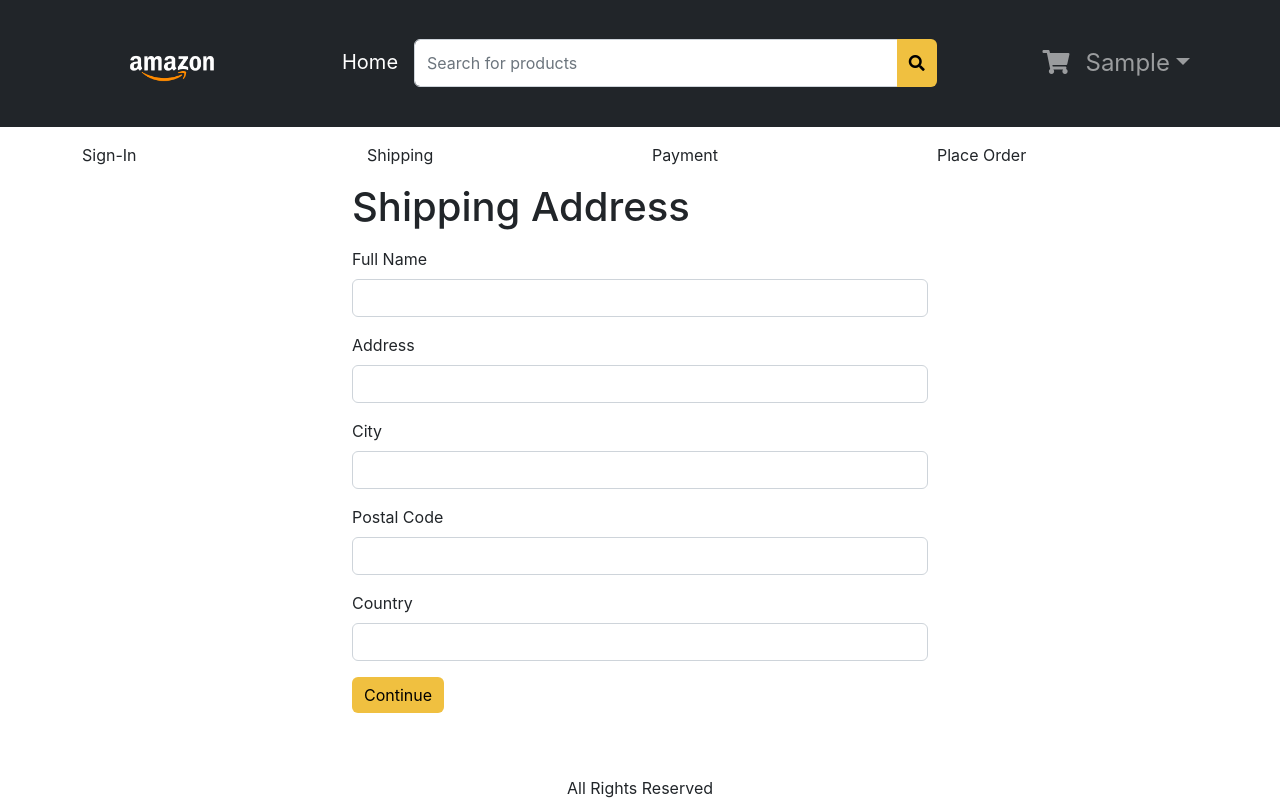
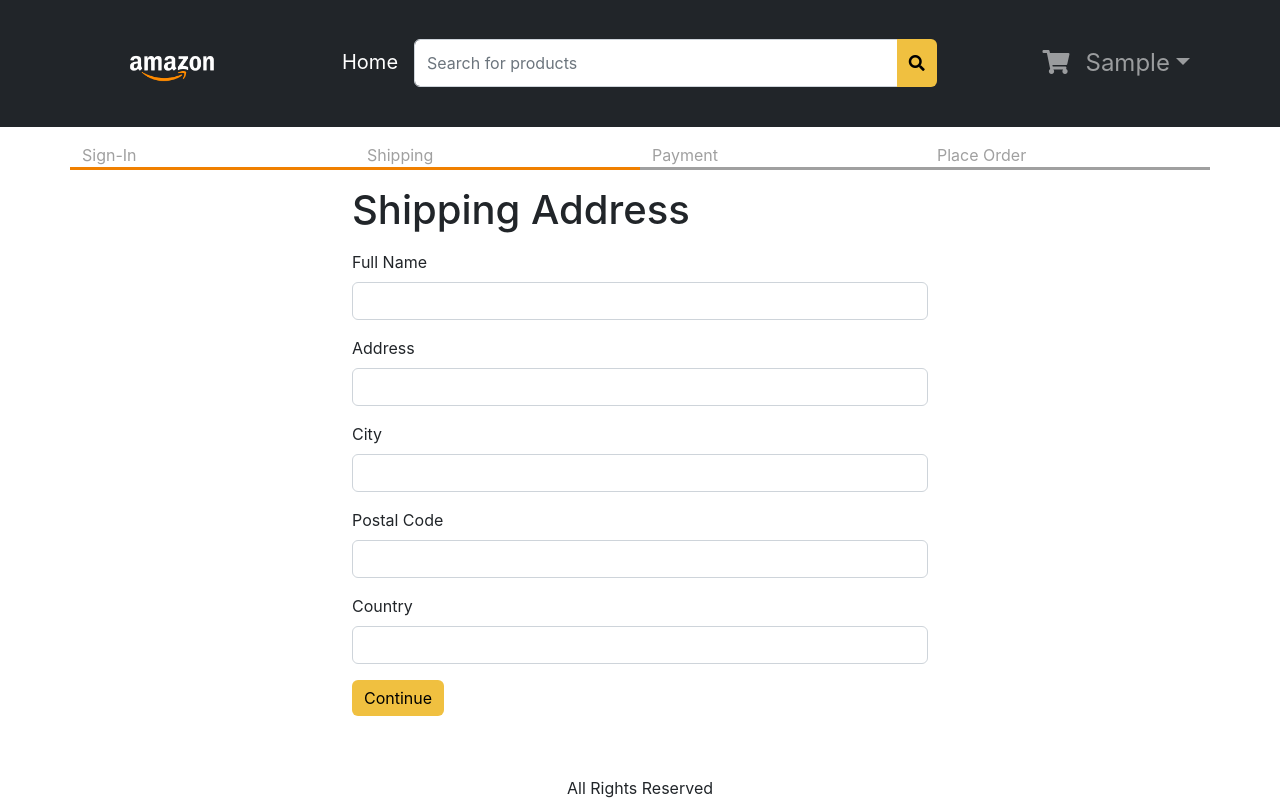
Before and after one commit to DanielBedrack/eshop-amazon, a React (Create React App) app in the folder frontend/: page /shipping in a window 1280 px wide. Built offline with nearby package versions, Linux system fonts and the light colour scheme; sample sign-in values are in the browser's storage.

Commit message:
fixes for display full order rusults in Order Page

```diff
--- a/frontend/src/Pages/OrderPage.js
+++ b/frontend/src/Pages/OrderPage.js
@@ -36,7 +36,7 @@ const OrderPage = () => {
     order: null,
     error: '',
   });
-// console.log(order.shippingPrice);
+  // console.log(order.shippingPrice);
   useEffect(() => {
     const getOrder = async () => {
       dispatch({ type: GET_REQUEST });
@@ -46,7 +46,7 @@ const OrderPage = () => {
           headers: { authorization: `Bearer ${userInfo.token}` },
         });
         dispatch({ type: GET_SUCCESS, payload: data });
-        console.log("Data:"+data)
+        console.log('Data:' + data);
       } catch (err) {
         dispatch({ type: GET_FAIL, payload: getError(err) });
       }
@@ -77,7 +77,7 @@ const OrderPage = () => {
                 <strong>Address: </strong> {order.shippingAddress.address},
                 {order.shippingAddress.city} ,{order.shippingAddress.country}
               </Card.Text>
-              {order.isDelivered ? (
+              {!order.isDelivered ? (
                 <MessageBox variant="success">
                   Delivered at {order.deliveredAt}
                 </MessageBox>
@@ -156,7 +156,7 @@ const OrderPage = () => {
                       <strong> Order Total</strong>
                     </Col>
                     <Col>
-                      <strong>${order.totalPrice}</strong>
+                      <strong>${order.totalPrice.toFixed(2)}</strong>
                     </Col>
                   </Row>
                 </ListGroup.Item>
--- a/frontend/src/Pages/SubmitOrderPage.js
+++ b/frontend/src/Pages/SubmitOrderPage.js
@@ -13,6 +13,7 @@ import Title from '../Components/Shared/Title';
 import CheckoutSteps from '../Components/Shared/CheckoutSteps';
 import { Row, Col, ListGroup, Card, Button } from 'react-bootstrap';
 import Loading from '../Components/Shared/Loading';
+import { getError } from '../Utils';
 
 const reducer = (state, { type }) => {
     switch (type) {
@@ -27,7 +28,6 @@ const reducer = (state, { type }) => {
             return state;
     }
 };
-
 
 
 const SubmitOrderPage = () => {
@@ -56,7 +56,6 @@ const SubmitOrderPage = () => {
             })
             console.log(data)
             console.log(cart.itemsPrice)
-            console.log(userInfo.token)
             dispatch({ type: CREATE_SUCCEEDED });
 
             localStorage.setItem('order', data)
@@ -68,7 +67,7 @@ const SubmitOrderPage = () => {
 
         } catch (err) {
             dispatch({ type: CREATE_FAILED });
-            toast.error(err.message);
+            toast.error(getError(err));
         }
     }
 
--- a/frontend/src/Reducer/storeReducer.js
+++ b/frontend/src/Reducer/storeReducer.js
@@ -7,6 +7,7 @@ import {
   USER_SIGNIN,
   USER_SIGNOUT,
   USER_SIGNUP,
+  CLEAR_CART
 } from '../Actions';
 
 export const storeReducer = (state, { type, payload }) => {
@@ -40,6 +41,9 @@ export const storeReducer = (state, { type, payload }) => {
 
       return { ...state, cart: { ...state.cart, cartItems } };
     }
+    case CLEAR_CART:
+      return {...state, cart: {...state.cart, cartItems: []}}
+
     case UPDATE_CART:
       return { ...state, cart: { ...state.cart, cartItems: payload } };
 
--- a/frontend/src/index.css
+++ b/frontend/src/index.css
@@ -89,3 +89,12 @@ main {
 .nav-link {
   font-size: 1.5rem;
 }
+.checkout-steps>div {
+  border-bottom: 0.2rem solid #a0a0a0;
+  color: #a0a0a0;
+}
+
+.checkout-steps>div.active {
+  border-bottom: 0.2rem solid #f08000;
+  color: #f08000;
+}
```
Also changed, not shown: 2 other files (tests, documents, lock files or other folders).
